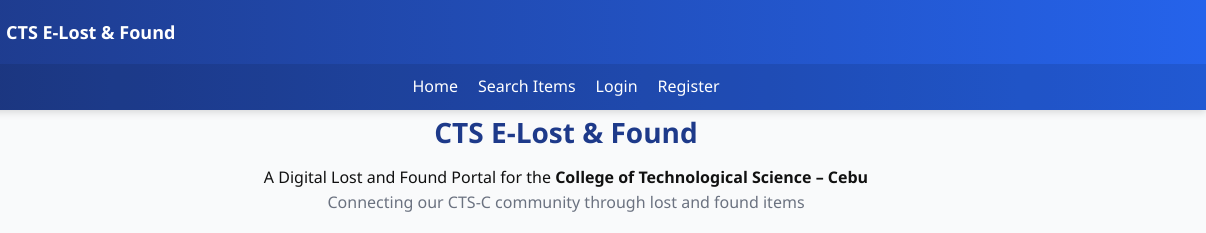
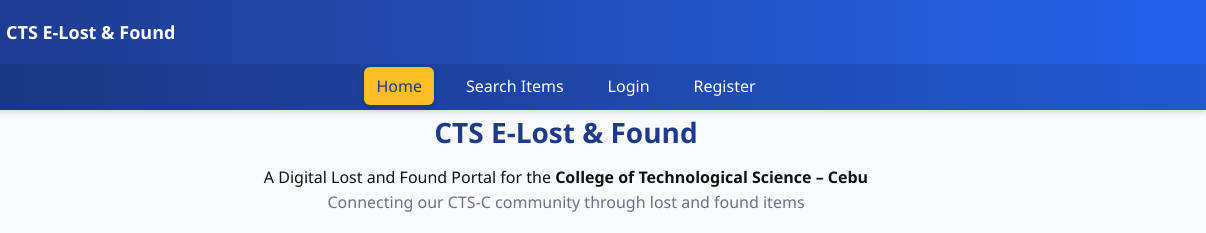
Before and after one commit to Heoiscod/lostandfoundcts, a website: page index.html in a window 1280 px wide. In both pictures the pointer is over the link "Home". Shown: the top 233 px of the page, 74-1280 px from the left. Drawn offline with Linux system fonts and the light colour scheme.

Commit message:
style.css

```diff
--- a/style.css
+++ b/style.css
@@ -91,6 +91,15 @@
   text-decoration: none;
   font-weight: 500;
   white-space: nowrap;
+  padding: 8px 12px;
+  border-radius: 6px;
+  transition: all 0.3s ease; /* smooth transition */
+}
+nav ul li a:hover {
+  background: var(--accent); /* yellow accent color */
+  color: var(--blue-dark);    /* text color change */
+  transform: scale(1.05);     /* slight zoom effect */
+  box-shadow: 0 2px 6px rgba(0,0,0,0.2);
 }
 
 
@@ -139,7 +148,7 @@
 }
 
 .btn.primary:hover {
-  background: #1d4ed8;
+  background: var(--accent); /* yellow accent color */
 }
 
 .btn.secondary {
```
